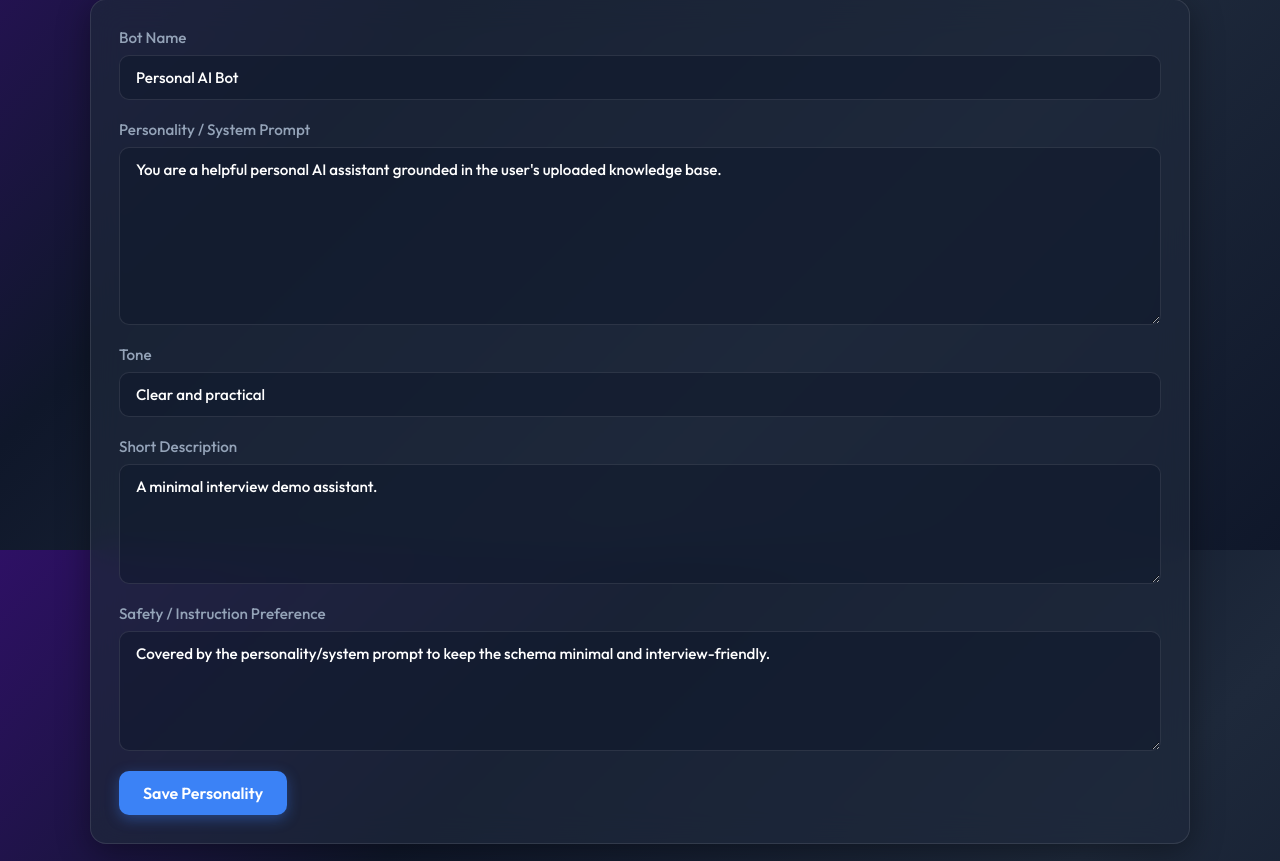
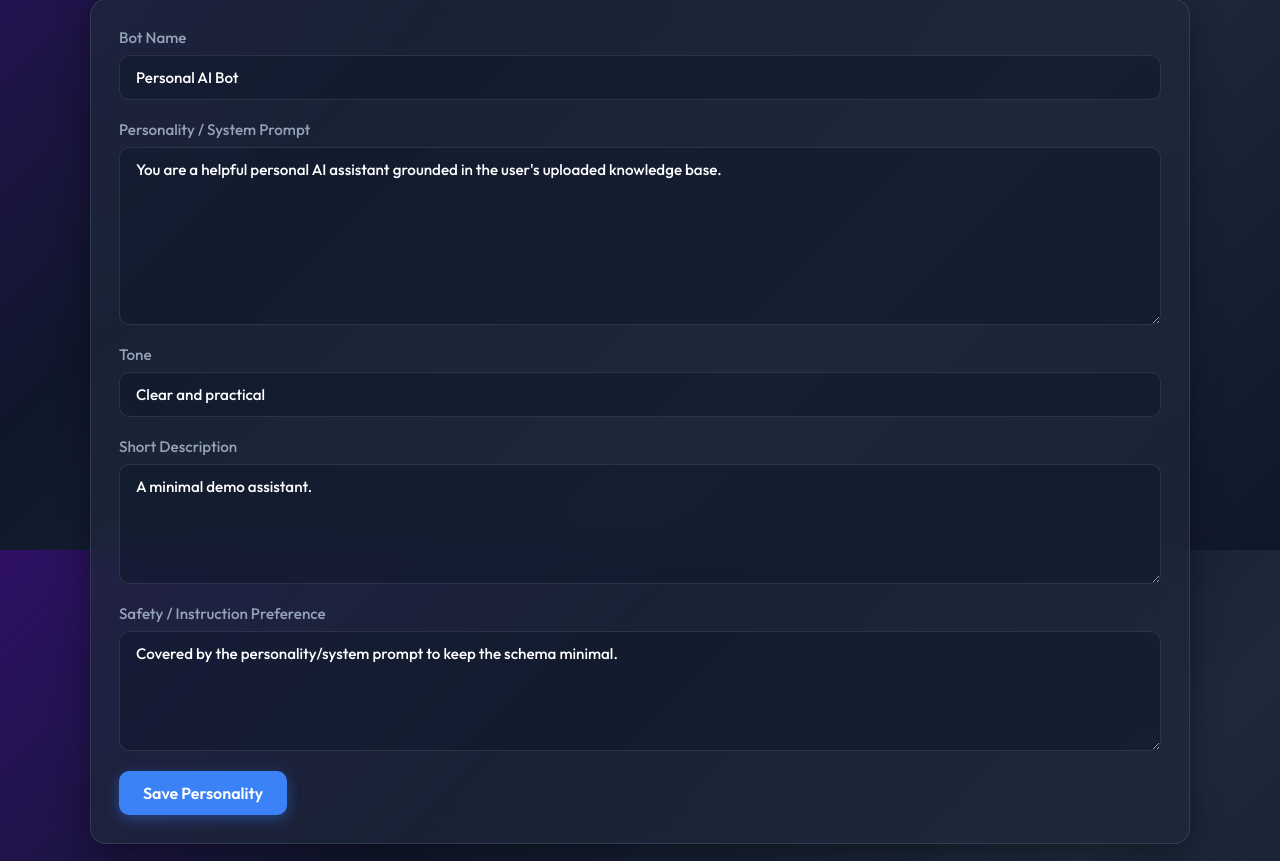
Before and after one commit to Valo-Asura/custom_ai_bot, a Flask app: page /personality in a window 1280 px wide. Shown: the part 250-1111 px from the top of the page. Run offline with Flask 3, Linux system fonts and the light colour scheme; the visitor is signed in with stand-in values (Sample User, id 1); data comes from the database, SQL or seed files in the repository.

```diff
--- a/services/personality_service.py
+++ b/services/personality_service.py
@@ -6,7 +6,7 @@ DEFAULT_PERSONALITY = {
     'bot_name': 'Personal AI Bot',
     'personality_prompt': "You are a helpful personal AI assistant grounded in the user's uploaded knowledge base.",
     'tone': 'Clear and practical',
-    'description': 'A minimal interview demo assistant.',
+    'description': 'A minimal demo assistant.',
 }
 
 
--- a/templates/personality.html
+++ b/templates/personality.html
@@ -20,10 +20,11 @@
             <input type="text" name="tone" value="{{ profile.tone }}" placeholder="Clear, concise, friendly">
         </label>
         <label>Short Description
-            <textarea name="description" rows="3" placeholder="What is this bot optimized for?">{{ profile.description }}</textarea>
+            <textarea name="description" rows="3"
+                placeholder="What is this bot optimized for?">{{ profile.description }}</textarea>
         </label>
         <label>Safety / Instruction Preference
-            <textarea rows="3" disabled>Covered by the personality/system prompt to keep the schema minimal and interview-friendly.</textarea>
+            <textarea rows="3" disabled>Covered by the personality/system prompt to keep the schema minimal.</textarea>
         </label>
         <button type="submit">Save Personality</button>
     </form>
```
